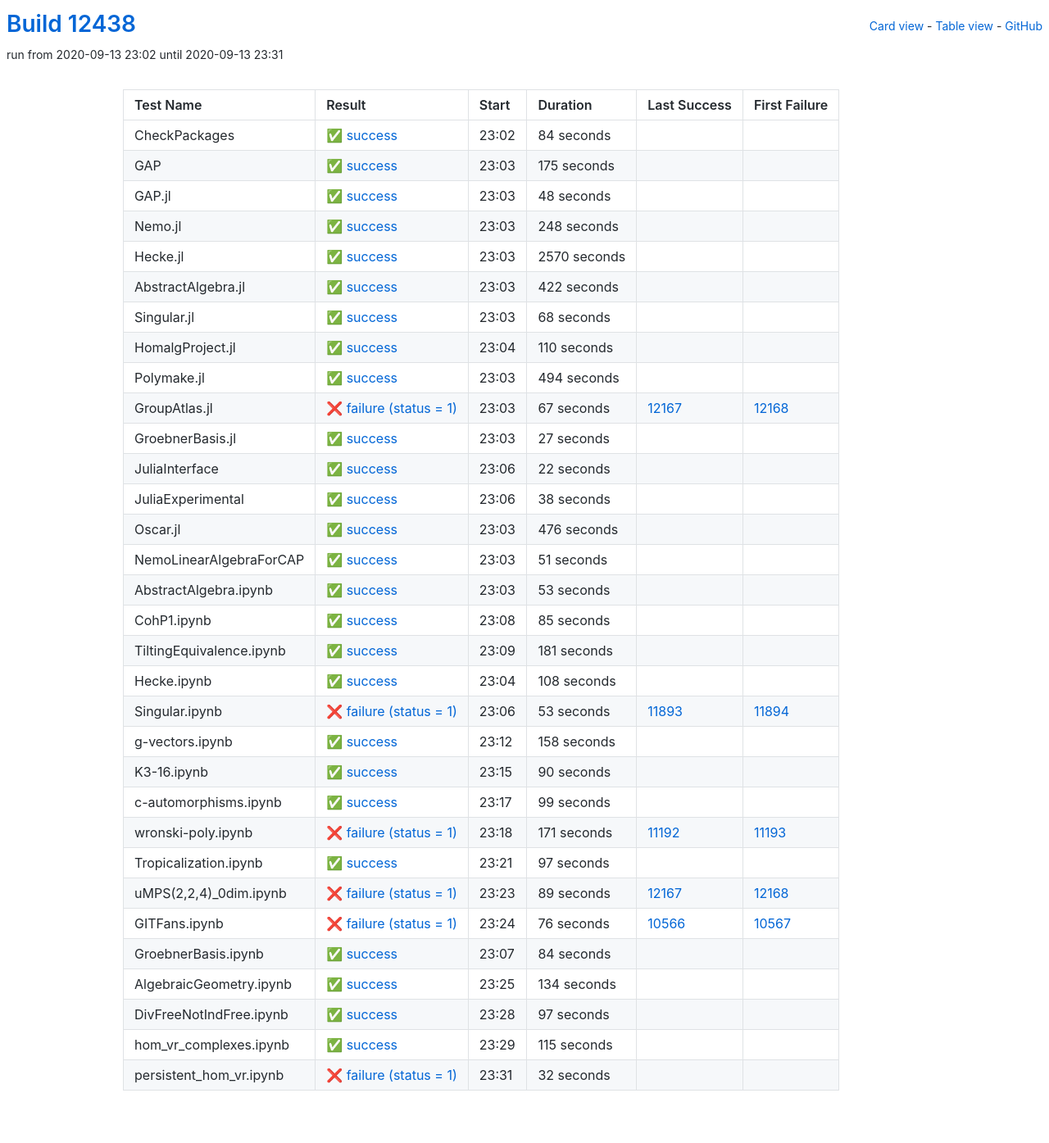
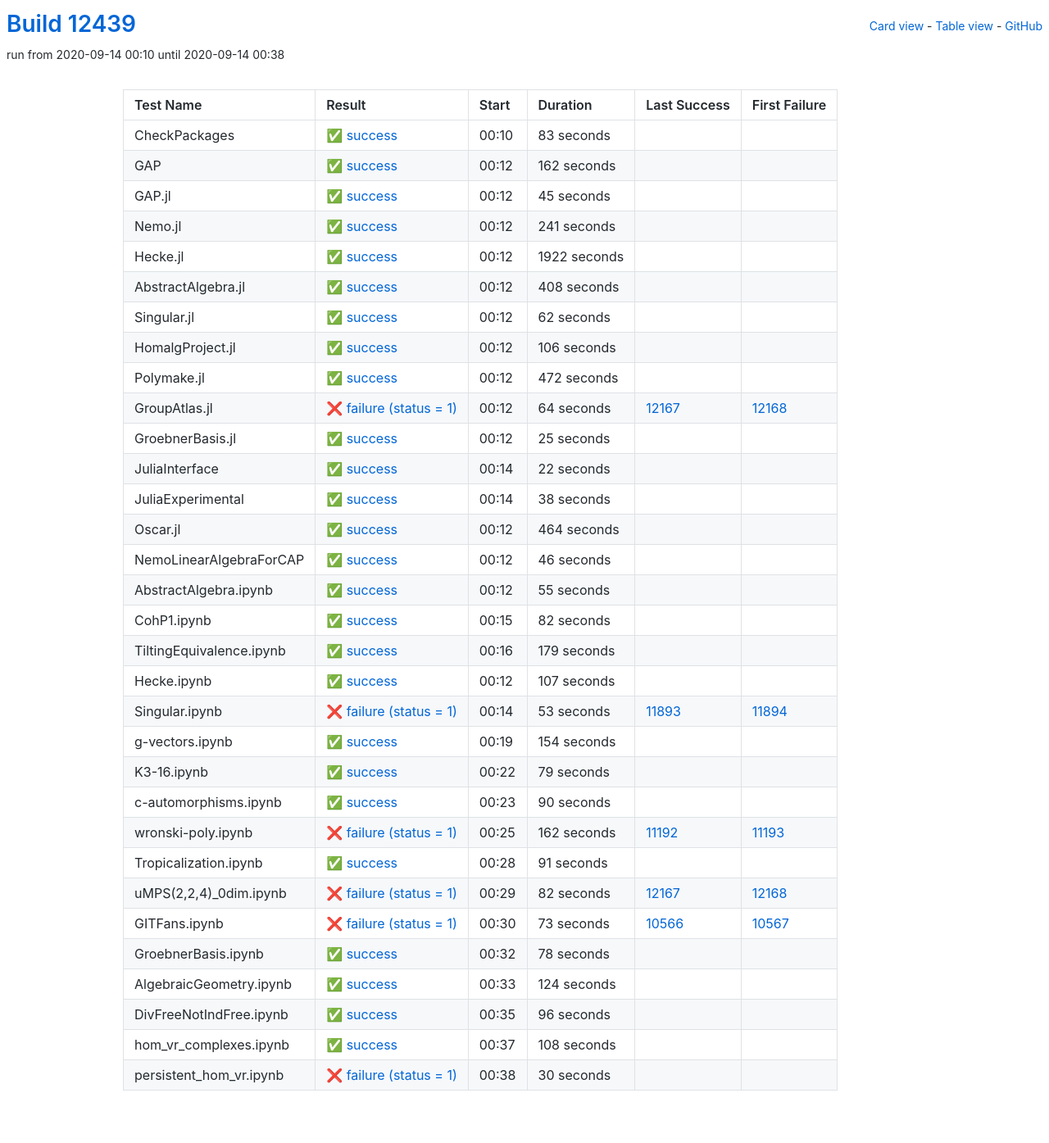
Before and after one commit to oscar-system/oscar-ci-status, a Jekyll site: the page built from table.html, in a window 1280 px wide. Shown: the whole page at 82% size. Built offline with Jekyll 4.4.1, drawn with Linux system fonts in a browser that asks for light colours.

Commit message:
Build #12439

```diff
--- a/_data/ci.yml
+++ b/_data/ci.yml
@@ -1,6 +1,6 @@
 ---
-build: 12438
-build_url: https://oscarci.mathematik.uni-kl.de/job/oscar/12438/
+build: 12439
+build_url: https://oscarci.mathematik.uni-kl.de/job/oscar/12439/
 job: oscar
 organization: oscar-system
 repo: oscar-ci-status
@@ -8,140 +8,140 @@
 tests:
 - name: CheckPackages
   id: checkpackages
-  log: https://oscarci.mathematik.uni-kl.de/job/oscar/12438/artifact/logs/build-12438/CheckPackages.log
-  start: 2020-09-13 23:02
+  log: https://oscarci.mathematik.uni-kl.de/job/oscar/12439/artifact/logs/build-12439/CheckPackages.log
+  start: 2020-09-14 00:10
   success: true
   exitcode: 0
   status: success
-  duration: 84
+  duration: 83
   last_success: false
   last_success_url:
   first_failure: false
   first_failure_url:
 - name: GAP
   id: gap
-  log: https://oscarci.mathematik.uni-kl.de/job/oscar/12438/artifact/logs/build-12438/GAP.log
-  start: 2020-09-13 23:03
+  log: https://oscarci.mathematik.uni-kl.de/job/oscar/12439/artifact/logs/build-12439/GAP.log
+  start: 2020-09-14 00:12
   success: true
   exitcode: 0
   status: success
-  duration: 175
+  duration: 162
   last_success: false
   last_success_url:
   first_failure: false
   first_failure_url:
 - name: GAP.jl
   id: gap-jl
-  log: https://oscarci.mathematik.uni-kl.de/job/oscar/12438/artifact/logs/build-12438/GAP.jl.log
-  start: 2020-09-13 23:03
+  log: https://oscarci.mathematik.uni-kl.de/job/oscar/12439/artifact/logs/build-12439/GAP.jl.log
+  start: 2020-09-14 00:12
   success: true
   exitcode: 0
   status: success
-  duration: 48
+  duration: 45
   last_success: false
   last_success_url:
   first_failure: false
   first_failure_url:
 - name: Nemo.jl
   id: nemo-jl
-  log: https://oscarci.mathematik.uni-kl.de/job/oscar/12438/artifact/logs/build-12438/Nemo.jl.log
-  start: 2020-09-13 23:03
+  log: https://oscarci.mathematik.uni-kl.de/job/oscar/12439/artifact/logs/build-12439/Nemo.jl.log
+  start: 2020-09-14 00:12
   success: true
   exitcode: 0
   status: success
-  duration: 248
+  duration: 241
   last_success: false
   last_success_url:
   first_failure: false
   first_failure_url:
 - name: Hecke.jl
   id: hecke-jl
-  log: https://oscarci.mathematik.uni-kl.de/job/oscar/12438/artifact/logs/build-12438/Hecke.jl.log
-  start: 2020-09-13 23:03
+  log: https://oscarci.mathematik.uni-kl.de/job/oscar/12439/artifact/logs/build-12439/Hecke.jl.log
+  start: 2020-09-14 00:12
   success: true
   exitcode: 0
   status: success
-  duration: 2570
+  duration: 1922
   last_success: false
   last_success_url:
   first_failure: false
   first_failure_url:
 - name: AbstractAlgebra.jl
   id: abstractalgebra-jl
-  log: https://oscarci.mathematik.uni-kl.de/job/oscar/12438/artifact/logs/build-12438/AbstractAlgebra.jl.log
-  start: 2020-09-13 23:03
+  log: https://oscarci.mathematik.uni-kl.de/job/oscar/12439/artifact/logs/build-12439/AbstractAlgebra.jl.log
+  start: 2020-09-14 00:12
   success: true
   exitcode: 0
   status: success
-  duration: 422
+  duration: 408
   last_success: false
   last_success_url:
   first_failure: false
   first_failure_url:
 - name: Singular.jl
   id: singular-jl
-  log: https://oscarci.mathematik.uni-kl.de/job/oscar/12438/artifact/logs/build-12438/Singular.jl.log
-  start: 2020-09-13 23:03
+  log: https://oscarci.mathematik.uni-kl.de/job/oscar/12439/artifact/logs/build-12439/Singular.jl.log
+  start: 2020-09-14 00:12
   success: true
   exitcode: 0
   status: success
-  duration: 68
+  duration: 62
   last_success: false
   last_success_url:
   first_failure: false
   first_failure_url:
 - name: HomalgProject.jl
   id: homalgproject-jl
-  log: https://oscarci.mathematik.uni-kl.de/job/oscar/12438/artifact/logs/build-12438/HomalgProject.jl.log
-  start: 2020-09-13 23:04
+  log: https://oscarci.mathematik.uni-kl.de/job/oscar/12439/artifact/logs/build-12439/HomalgProject.jl.log
+  start: 2020-09-14 00:12
   success: true
   exitcode: 0
   status: success
-  duration: 110
+  duration: 106
   last_success: false
   last_success_url:
   first_failure: false
   first_failure_url:
 - name: Polymake.jl
   id: polymake-jl
-  log: https://oscarci.mathematik.uni-kl.de/job/oscar/12438/artifact/logs/build-12438/Polymake.jl.log
-  start: 2020-09-13 23:03
+  log: https://oscarci.mathematik.uni-kl.de/job/oscar/12439/artifact/logs/build-12439/Polymake.jl.log
+  start: 2020-09-14 00:12
   success: true
   exitcode: 0
   status: success
-  duration: 494
+  duration: 472
   last_success: false
   last_success_url:
   first_failure: false
   first_failure_url:
 - name: GroupAtlas.jl
   id: groupatlas-jl
-  log: https://oscarci.mathematik.uni-kl.de/job/oscar/12438/artifact/logs/build-12438/GroupAtlas.jl.log
-  start: 2020-09-13 23:03
+  log: https://oscarci.mathematik.uni-kl.de/job/oscar/12439/artifact/logs/build-12439/GroupAtlas.jl.log
+  start: 2020-09-14 00:12
   success: false
   exitcode: 1
   status: failure
-  duration: 67
+  duration: 64
   last_success: 12167
   last_success_url: https://oscarci.mathematik.uni-kl.de/job/oscar/12167/
   first_failure: 12168
   first_failure_url: https://oscarci.mathematik.uni-kl.de/job/oscar/12168/
 - name: GroebnerBasis.jl
   id: groebnerbasis-jl
-  log: https://oscarci.mathematik.uni-kl.de/job/oscar/12438/artifact/logs/build-12438/GroebnerBasis.jl.log
-  start: 2020-09-13 23:03
+  log: https://oscarci.mathematik.uni-kl.de/job/oscar/12439/artifact/logs/build-12439/GroebnerBasis.jl.log
+  start: 2020-09-14 00:12
   success: true
   exitcode: 0
   status: success
-  duration: 27
+  duration: 25
   last_success: false
   last_success_url:
   first_failure: false
   first_failure_url:
 - name: JuliaInterface
   id: juliainterface
-  log: https://oscarci.mathematik.uni-kl.de/job/oscar/12438/artifact/logs/build-12438/JuliaInterface.log
-  start: 2020-09-13 23:06
+  log: https://oscarci.mathematik.uni-kl.de/job/oscar/12439/artifact/logs/build-12439/JuliaInterface.log
+  start: 2020-09-14 00:14
   success: true
   exitcode: 0
   status: success
@@ -152,8 +152,8 @@
   first_failure_url:
 - name: JuliaExperimental
   id: juliaexperimental
-  log: https://oscarci.mathematik.uni-kl.de/job/oscar/12438/artifact/logs/build-12438/JuliaExperimental.log
-  start: 2020-09-13 23:06
+  log: https://oscarci.mathematik.uni-kl.de/job/oscar/12439/artifact/logs/build-12439/JuliaExperimental.log
+  start: 2020-09-14 00:14
   success: true
   exitcode: 0
   status: success
@@ -164,80 +164,80 @@
   first_failure_url:
 - name: Oscar.jl
   id: oscar-jl
-  log: https://oscarci.mathematik.uni-kl.de/job/oscar/12438/artifact/logs/build-12438/Oscar.jl.log
-  start: 2020-09-13 23:03
+  log: https://oscarci.mathematik.uni-kl.de/job/oscar/12439/artifact/logs/build-12439/Oscar.jl.log
+  start: 2020-09-14 00:12
   success: true
   exitcode: 0
   status: success
-  duration: 476
+  duration: 464
   last_success: false
   last_success_url:
   first_failure: false
   first_failure_url:
 - name: NemoLinearAlgebraForCAP
   id: nemolinearalgebraforcap
-  log: https://oscarci.mathematik.uni-kl.de/job/oscar/12438/artifact/logs/build-12438/NemoLinearAlgebraForCAP.log
-  start: 2020-09-13 23:03
+  log: https://oscarci.mathematik.uni-kl.de/job/oscar/12439/artifact/logs/build-12439/NemoLinearAlgebraForCAP.log
+  start: 2020-09-14 00:12
   success: true
   exitcode: 0
   status: success
-  duration: 51
+  duration: 46
   last_success: false
   last_success_url:
   first_failure: false
   first_failure_url:
 - name: AbstractAlgebra.ipynb
   id: abstractalgebra-ipynb
-  log: https://oscarci.mathematik.uni-kl.de/job/oscar/12438/artifact/logs/build-12438/AbstractAlgebra.ipynb.log
-  start: 2020-09-13 23:03
+  log: https://oscarci.mathematik.uni-kl.de/job/oscar/12439/artifact/logs/build-12439/AbstractAlgebra.ipynb.log
+  start: 2020-09-14 00:12
   success: true
   exitcode: 0
   status: success
-  duration: 53
+  duration: 55
   last_success: false
   last_success_url:
   first_failure: false
   first_failure_url:
 - name: CohP1.ipynb
   id: cohp1-ipynb
-  log: https://oscarci.mathematik.uni-kl.de/job/oscar/12438/artifact/logs/build-12438/CohP1.ipynb.log
-  start: 2020-09-13 23:08
+  log: https://oscarci.mathematik.uni-kl.de/job/oscar/12439/artifact/logs/build-12439/CohP1.ipynb.log
+  start: 2020-09-14 00:15
   success: true
   exitcode: 0
   status: success
-  duration: 85
+  duration: 82
   last_success: false
   last_success_url:
   first_failure: false
   first_failure_url:
 - name: TiltingEquivalence.ipynb
   id: tiltingequivalence-ipynb
-  log: https://oscarci.mathematik.uni-kl.de/job/oscar/12438/artifact/logs/build-12438/TiltingEquivalence.ipynb.log
-  start: 2020-09-13 23:09
+  log: https://oscarci.mathematik.uni-kl.de/job/oscar/12439/artifact/logs/build-12439/TiltingEquivalence.ipynb.log
+  start: 2020-09-14 00:16
   success: true
   exitcode: 0
   status: success
-  duration: 181
+  duration: 179
   last_success: false
   last_success_url:
   first_failure: false
   first_failure_url:
 - name: Hecke.ipynb
   id: hecke-ipynb
-  log: https://oscarci.mathematik.uni-kl.de/job/oscar/12438/artifact/logs/build-12438/Hecke.ipynb.log
-  start: 2020-09-13 23:04
+  log: https://oscarci.mathematik.uni-kl.de/job/oscar/12439/artifact/logs/build-12439/Hecke.ipynb.log
+  start: 2020-09-14 00:12
   success: true
   exitcode: 0
   status: success
-  duration: 108
+  duration: 107
   last_success: false
   last_success_url:
   first_failure: false
   first_failure_url:
 - name: Singular.ipynb
   id: singular-ipynb
-  log: https://oscarci.mathematik.uni-kl.de/job/oscar/12438/artifact/logs/build-12438/Singular.ipynb.log
-  start: 2020-09-13 23:06
+  log: https://oscarci.mathematik.uni-kl.de/job/oscar/12439/artifact/logs/build-12439/Singular.ipynb.log
+  start: 2020-09-14 00:14
   success: false
   exitcode: 1
   status: failure
@@ -248,20 +248,32 @@
   first_failure_url: https://oscarci.mathematik.uni-kl.de/job/oscar/11894/
 - name: g-vectors.ipynb
   id: g-vectors-ipynb
-  log: https://oscarci.mathematik.uni-kl.de/job/oscar/12438/artifact/logs/build-12438/g-vectors.ipynb.log
-  start: 2020-09-13 23:12
+  log: https://oscarci.mathematik.uni-kl.de/job/oscar/12439/artifact/logs/build-12439/g-vectors.ipynb.log
+  start: 2020-09-14 00:19
   success: true
   exitcode: 0
   status: success
-  duration: 158
+  duration: 154
   last_success: false
   last_success_url:
   first_failure: false
   first_failure_url:
 - name: K3-16.ipynb
   id: k3-16-ipynb
-  log: https://oscarci.mathematik.uni-kl.de/job/oscar/12438/artifact/logs/build-12438/K3-16.ipynb.log
-  start: 2020-09-13 23:15
+  log: https://oscarci.mathematik.uni-kl.de/job/oscar/12439/artifact/logs/build-12439/K3-16.ipynb.log
+  start: 2020-09-14 00:22
+  success: true
+  exitcode: 0
+  status: success
+  duration: 79
+  last_success: false
+  last_success_url:
+  first_failure: false
+  first_failure_url:
+- name: c-automorphisms.ipynb
+  id: c-automorphisms-ipynb
+  log: https://oscarci.mathematik.uni-kl.de/job/oscar/12439/artifact/logs/build-12439/c-automorphisms.ipynb.log
+  start: 2020-09-14 00:23
   success: true
   exitcode: 0
   status: success
@@ -270,122 +282,110 @@
   last_success_url:
   first_failure: false
   first_failure_url:
-- name: c-automorphisms.ipynb
-  id: c-automorphisms-ipynb
-  log: https://oscarci.mathematik.uni-kl.de/job/oscar/12438/artifact/logs/build-12438/c-automorphisms.ipynb.log
-  start: 2020-09-13 23:17
-  success: true
-  exitcode: 0
-  status: success
-  duration: 99
-  last_success: false
-  last_success_url:
-  first_failure: false
-  first_failure_url:
 - name: wronski-poly.ipynb
   id: wronski-poly-ipynb
-  log: https://oscarci.mathematik.uni-kl.de/job/oscar/12438/artifact/logs/build-12438/wronski-poly.ipynb.log
-  start: 2020-09-13 23:18
+  log: https://oscarci.mathematik.uni-kl.de/job/oscar/12439/artifact/logs/build-12439/wronski-poly.ipynb.log
+  start: 2020-09-14 00:25
   success: false
   exitcode: 1
   status: failure
-  duration: 171
+  duration: 162
   last_success: 11192
   last_success_url: https://oscarci.mathematik.uni-kl.de/job/oscar/11192/
   first_failure: 11193
   first_failure_url: https://oscarci.mathematik.uni-kl.de/job/oscar/11193/
 - name: Tropicalization.ipynb
   id: tropicalization-ipynb
-  log: https://oscarci.mathematik.uni-kl.de/job/oscar/12438/artifact/logs/build-12438/Tropicalization.ipynb.log
-  start: 2020-09-13 23:21
+  log: https://oscarci.mathematik.uni-kl.de/job/oscar/12439/artifact/logs/build-12439/Tropicalization.ipynb.log
+  start: 2020-09-14 00:28
   success: true
   exitcode: 0
   status: success
-  duration: 97
+  duration: 91
   last_success: false
   last_success_url:
   first_failure: false
   first_failure_url:
 - name: uMPS(2,2,4)_0dim.ipynb
   id: umps-2-2-4-0dim-ipynb
-  log: https://oscarci.mathematik.uni-kl.de/job/oscar/12438/artifact/logs/build-12438/uMPS-2-2-4-_0dim.ipynb.log
-  start: 2020-09-13 23:23
+  log: https://oscarci.mathematik.uni-kl.de/job/oscar/12439/artifact/logs/build-12439/uMPS-2-2-4-_0dim.ipynb.log
+  start: 2020-09-14 00:29
   success: false
   exitcode: 1
   status: failure
-  duration: 89
+  duration: 82
   last_success: 12167
   last_success_url: https://oscarci.mathematik.uni-kl.de/job/oscar/12167/
   first_failure: 12168
   first_failure_url: https://oscarci.mathematik.uni-kl.de/job/oscar/12168/
 - name: GITFans.ipynb
   id: gitfans-ipynb
-  log: https://oscarci.mathematik.uni-kl.de/job/oscar/12438/artifact/logs/build-12438/GITFans.ipynb.log
-  start: 2020-09-13 23:24
+  log: https://oscarci.mathematik.uni-kl.de/job/oscar/12439/artifact/logs/build-12439/GITFans.ipynb.log
+  start: 2020-09-14 00:30
   success: false
   exitcode: 1
   status: failure
-  duration: 76
+  duration: 73
   last_success: 10566
   last_success_url: https://oscarci.mathematik.uni-kl.de/job/oscar/10566/
   first_failure: 10567
   first_failure_url: https://oscarci.mathematik.uni-kl.de/job/oscar/10567/
 - name: GroebnerBasis.ipynb
   id: groebnerbasis-ipynb
-  log: https://oscarci.mathematik.uni-kl.de/job/oscar/12438/artifact/logs/build-12438/GroebnerBasis.ipynb.log
-  start: 2020-09-13 23:07
+  log: https://oscarci.mathematik.uni-kl.de/job/oscar/12439/artifact/logs/build-12439/GroebnerBasis.ipynb.log
+  start: 2020-09-14 00:32
   success: true
   exitcode: 0
   status: success
-  duration: 84
+  duration: 78
   last_success: false
   last_success_url:
   first_failure: false
   first_failure_url:
 - name: AlgebraicGeometry.ipynb
   id: algebraicgeometry-ipynb
-  log: https://oscarci.mathematik.uni-kl.de/job/oscar/12438/artifact/logs/build-12438/AlgebraicGeometry.ipynb.log
-  start: 2020-09-13 23:25
+  log: https://oscarci.mathematik.uni-kl.de/job/oscar/12439/artifact/logs/build-12439/AlgebraicGeometry.ipynb.log
+  start: 2020-09-14 00:33
   success: true
   exitcode: 0
   status: success
-  duration: 134
+  duration: 124
   last_success: false
   last_success_url:
   first_failure: false
   first_failure_url:
 - name: DivFreeNotIndFree.ipynb
   id: divfreenotindfree-ipynb
-  log: https://oscarci.mathematik.uni-kl.de/job/oscar/12438/artifact/logs/build-12438/DivFreeNotIndFree.ipynb.log
-  start: 2020-09-13 23:28
+  log: https://oscarci.mathematik.uni-kl.de/job/oscar/12439/artifact/logs/build-12439/DivFreeNotIndFree.ipynb.log
+  start: 2020-09-14 00:35
   success: true
   exitcode: 0
   status: success
-  duration: 97
+  duration: 96
   last_success: false
   last_success_url:
   first_failure: false
   first_failure_url:
 - name: hom_vr_complexes.ipynb
   id: hom-vr-complexes-ipynb
-  log: https://oscarci.mathematik.uni-kl.de/job/oscar/12438/artifact/logs/build-12438/hom_vr_complexes.ipynb.log
-  start: 2020-09-13 23:29
+  log: https://oscarci.mathematik.uni-kl.de/job/oscar/12439/artifact/logs/build-12439/hom_vr_complexes.ipynb.log
+  start: 2020-09-14 00:37
   success: true
   exitcode: 0
   status: success
-  duration: 115
+  duration: 108
   last_success: false
   last_success_url:
   first_failure: false
   first_failure_url:
 - name: persistent_hom_vr.ipynb
   id: persistent-hom-vr-ipynb
-  log: https://oscarci.mathematik.uni-kl.de/job/oscar/12438/artifact/logs/build-12438/persistent_hom_vr.ipynb.log
-  start: 2020-09-13 23:31
+  log: https://oscarci.mathematik.uni-kl.de/job/oscar/12439/artifact/logs/build-12439/persistent_hom_vr.ipynb.log
+  start: 2020-09-14 00:38
   success: false
   exitcode: 1
   status: failure
-  duration: 32
+  duration: 30
   last_success: false
   last_success_url:
   first_failure: false
```
Also changed, not shown: README.md.
